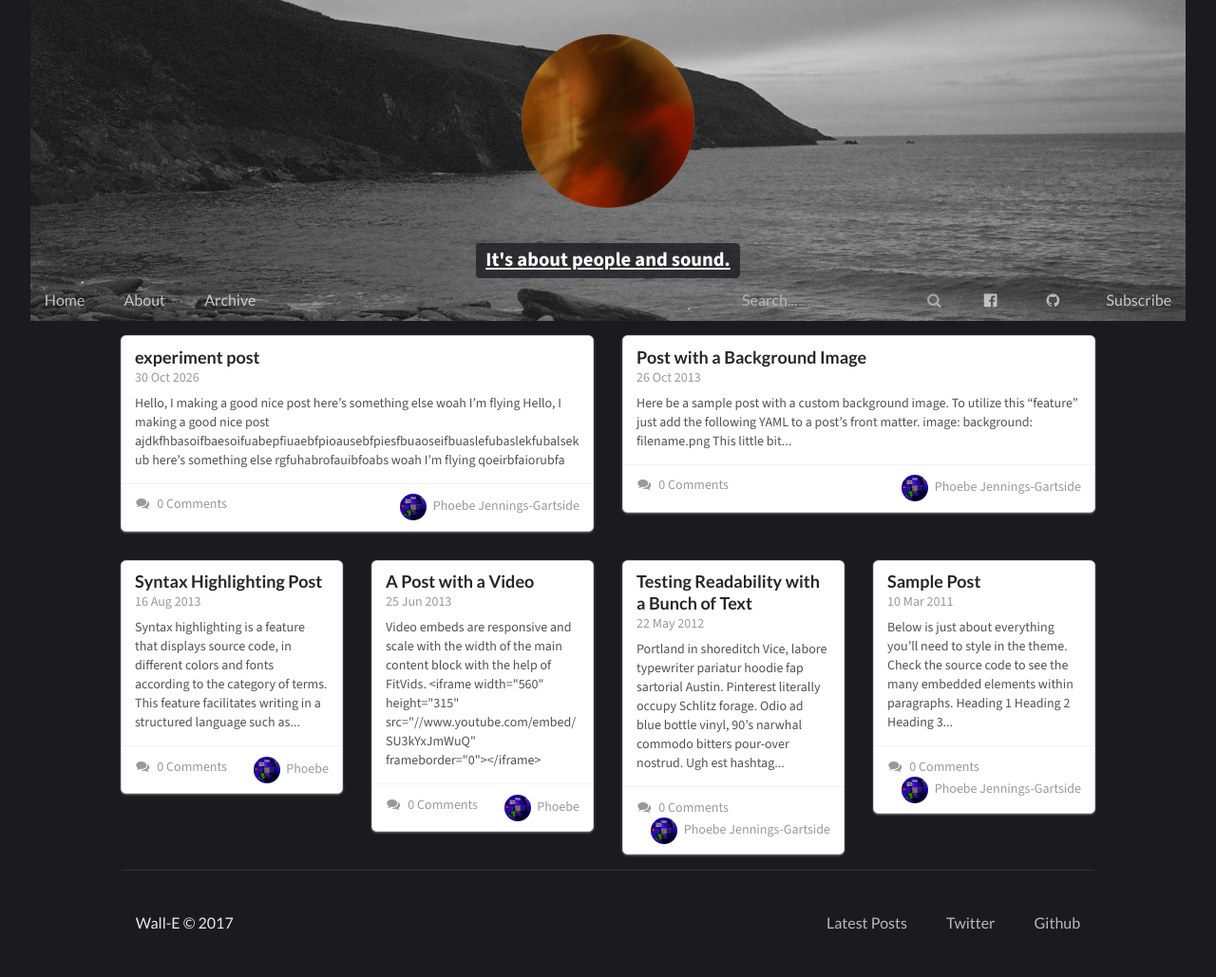
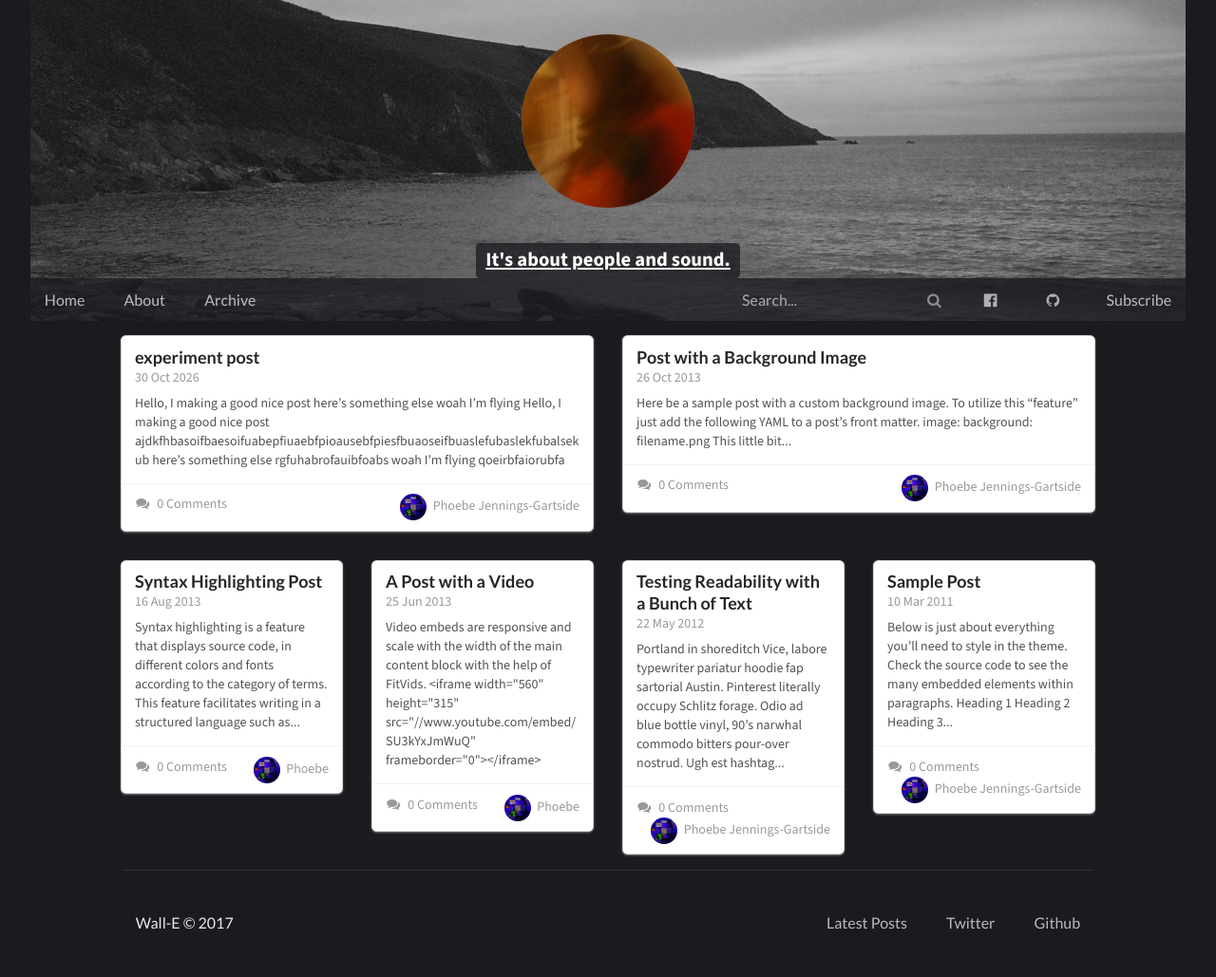
Before and after one commit to ZOOCHOSIS-BLOG/ZOOCHOSIS-BLOG.github.io, a Jekyll site: the page built from index.html, in a window 1280 px wide. Shown: the whole page at 95% size. Built offline with Jekyll 4.4.1, drawn with Linux system fonts in a browser that asks for light colours; the list of posts is cut into pages by our own code; comment, search, counter and statistics services are not loaded.

Commit message:
site nav bg

```diff
--- a/assets/css/main.css
+++ b/assets/css/main.css
@@ -42,6 +42,11 @@ header {
     background-image: url(/assets/img/bg.jpg);
     background-size: cover;
     color: white;
+    background-color: rgba(26, 26, 31, 0.75);
+}
+
+.site-nav {
+    width: 100%;
     background-color: rgba(26, 26, 31, 0.75);
 }
 
```
